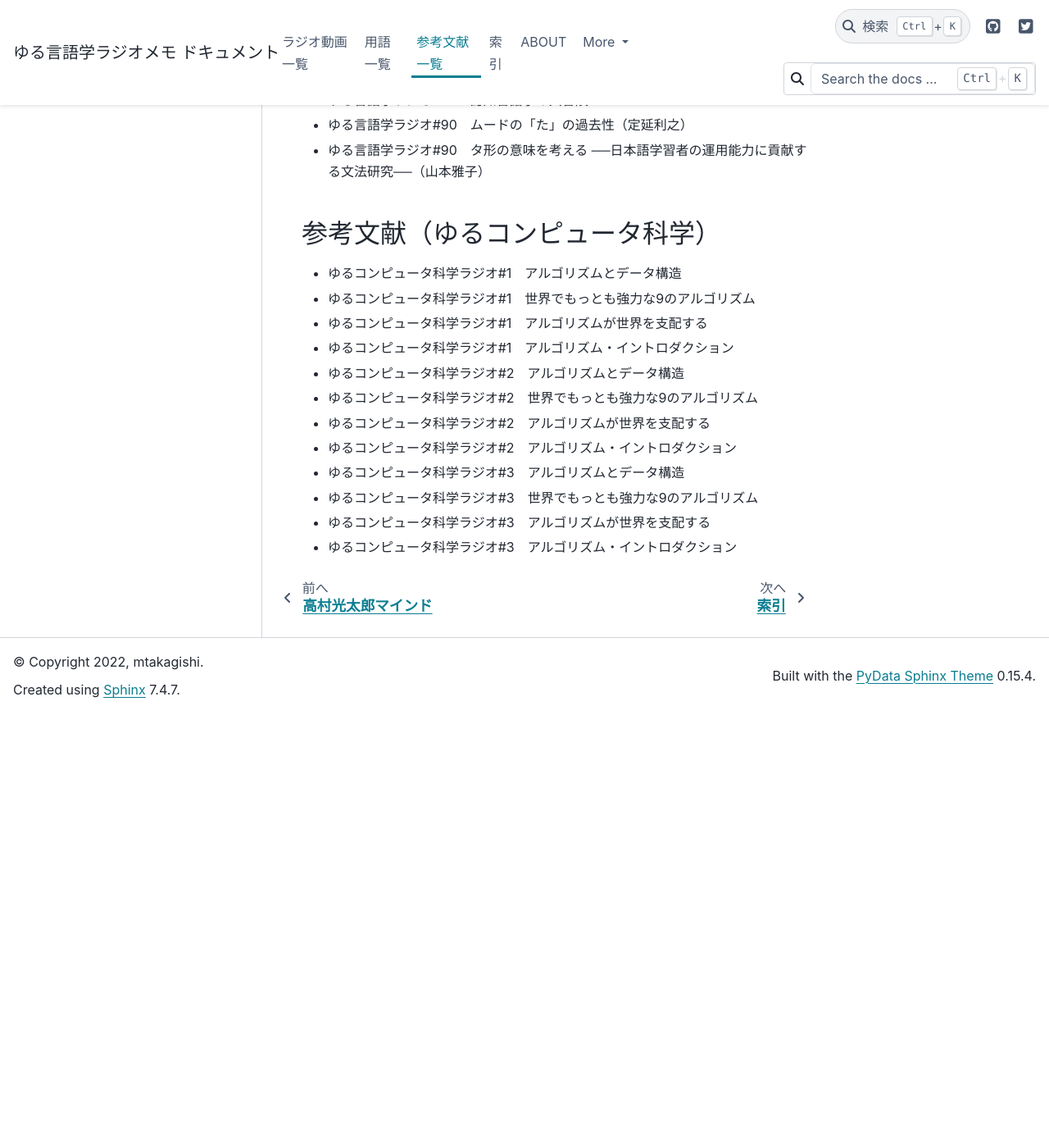
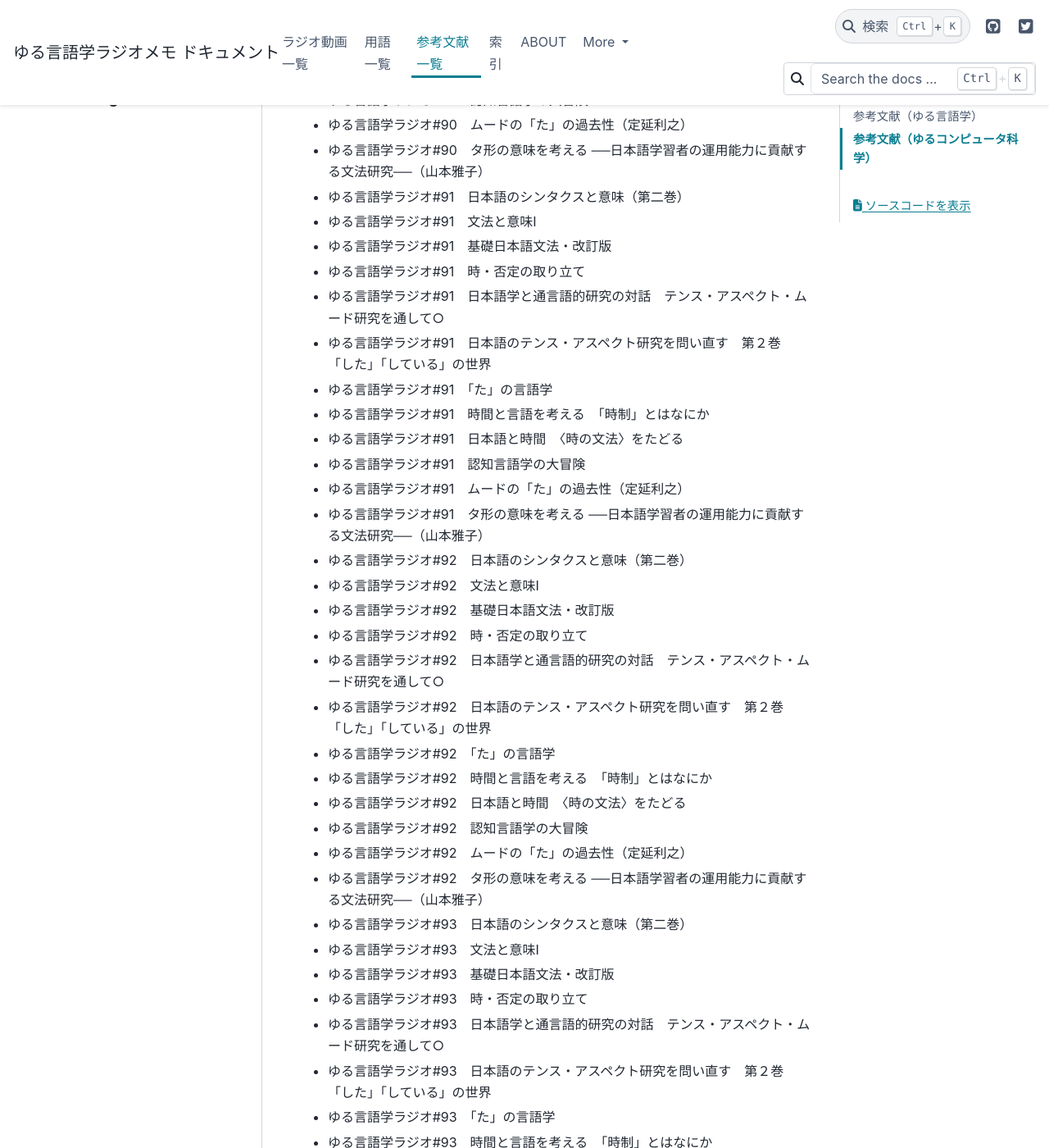
Before and after one commit to mtakagishi/yurugengo, a Sphinx documentation site: the page built from docs/reference.rst, in a window 1280 px wide and 1400 px high, scrolled down 16960 px. Shown: the whole window at 82% size. Built offline with Sphinx 7.4.7 and the PyData theme 0.15.4, drawn with Linux system fonts in a browser that asks for light colours; before the commit the page ends 17830 px from its top, so only the background shows below that; some of the changed text lies outside the part shown.

Commit message:
参考文献を更新

```diff
--- a/docs/reference.rst
+++ b/docs/reference.rst
@@ -503,6 +503,44 @@
 * ゆる言語学ラジオ#90　認知言語学の大冒険
 * ゆる言語学ラジオ#90　ムードの「た」の過去性（定延利之）
 * ゆる言語学ラジオ#90　タ形の意味を考える ──日本語学習者の運用能力に貢献する文法研究──（山本雅子）
+* ゆる言語学ラジオ#91　日本語のシンタクスと意味（第二巻）
+* ゆる言語学ラジオ#91　文法と意味I
+* ゆる言語学ラジオ#91　基礎日本語文法・改訂版
+* ゆる言語学ラジオ#91　時・否定の取り立て
+* ゆる言語学ラジオ#91　日本語学と通言語的研究の対話　テンス・アスペクト・ムード研究を通して○
+* ゆる言語学ラジオ#91　日本語のテンス・アスペクト研究を問い直す　第２巻　「した」「している」の世界
+* ゆる言語学ラジオ#91　「た」の言語学
+* ゆる言語学ラジオ#91　時間と言語を考える　「時制」とはなにか
+* ゆる言語学ラジオ#91　日本語と時間　〈時の文法〉をたどる
+* ゆる言語学ラジオ#91　認知言語学の大冒険
+* ゆる言語学ラジオ#91　ムードの「た」の過去性（定延利之）
+* ゆる言語学ラジオ#91　タ形の意味を考える ──日本語学習者の運用能力に貢献する文法研究──（山本雅子）
+* ゆる言語学ラジオ#92　日本語のシンタクスと意味（第二巻）
+* ゆる言語学ラジオ#92　文法と意味I
+* ゆる言語学ラジオ#92　基礎日本語文法・改訂版
+* ゆる言語学ラジオ#92　時・否定の取り立て
+* ゆる言語学ラジオ#92　日本語学と通言語的研究の対話　テンス・アスペクト・ムード研究を通して○
+* ゆる言語学ラジオ#92　日本語のテンス・アスペクト研究を問い直す　第２巻　「した」「している」の世界
+* ゆる言語学ラジオ#92　「た」の言語学
+* ゆる言語学ラジオ#92　時間と言語を考える　「時制」とはなにか
+* ゆる言語学ラジオ#92　日本語と時間　〈時の文法〉をたどる
+* ゆる言語学ラジオ#92　認知言語学の大冒険
+* ゆる言語学ラジオ#92　ムードの「た」の過去性（定延利之）
+* ゆる言語学ラジオ#92　タ形の意味を考える ──日本語学習者の運用能力に貢献する文法研究──（山本雅子）
+* ゆる言語学ラジオ#93　日本語のシンタクスと意味（第二巻）
+* ゆる言語学ラジオ#93　文法と意味I
+* ゆる言語学ラジオ#93　基礎日本語文法・改訂版
+* ゆる言語学ラジオ#93　時・否定の取り立て
+* ゆる言語学ラジオ#93　日本語学と通言語的研究の対話　テンス・アスペクト・ムード研究を通して○
+* ゆる言語学ラジオ#93　日本語のテンス・アスペクト研究を問い直す　第２巻　「した」「している」の世界
+* ゆる言語学ラジオ#93　「た」の言語学
+* ゆる言語学ラジオ#93　時間と言語を考える　「時制」とはなにか
+* ゆる言語学ラジオ#93　日本語と時間　〈時の文法〉をたどる
+* ゆる言語学ラジオ#93　認知言語学の大冒険
+* ゆる言語学ラジオ#93　`ムードの「た」の過去性（定延利之） <http://www.lib.kobe-u.ac.jp/repository/81001271.pdf>`_
+* ゆる言語学ラジオ#93　`タ形の意味を考える ──日本語学習者の運用能力に貢献する文法研究──（山本雅子） <https://aichiu.repo.nii.ac.jp/?action=pages_view_main&active_action=repository_view_main_item_detail&item_id=9457&item_no=1&page_id=13&block_id=17>`_
+* ゆる言語学ラジオ#93　日本語不思議図鑑
+* ゆる言語学ラジオ#93　11人いる！
 
 参考文献（ゆるコンピュータ科学）
 -----------------------------------------------
--- a/docs/videos/yurugengo_radio_list.rst
+++ b/docs/videos/yurugengo_radio_list.rst
@@ -196,7 +196,7 @@
 +------+------------------------------------------------------------------------------------------------+------------+----------+
 
 .. _なぜ『11人いる！』は「11人いた！」ではダメなのか？【た5】#93: https://www.youtube.com/watch?v=fPY_7jbiTx8
-.. _「た」のルーツは室町時代【た4】#92: https://www.youtube.com/watch?v=
+.. _「た」のルーツは室町時代【た4】#92: https://www.youtube.com/watch?v=RVw1F-ttOfI
 .. _反省しているのは現在なのになぜ「た」を使うの？【た3】#91: https://www.youtube.com/watch?v=I0iFsy-QShY
 .. _【再UP高画質版】た【た1】#89: https://www.youtube.com/watch?v=x1C0FD1XmTk
 .. _「た」には6種類あるし、○○も□□も表せる【た2】#90: https://www.youtube.com/watch?v=P4FvgzaY2MA
```
